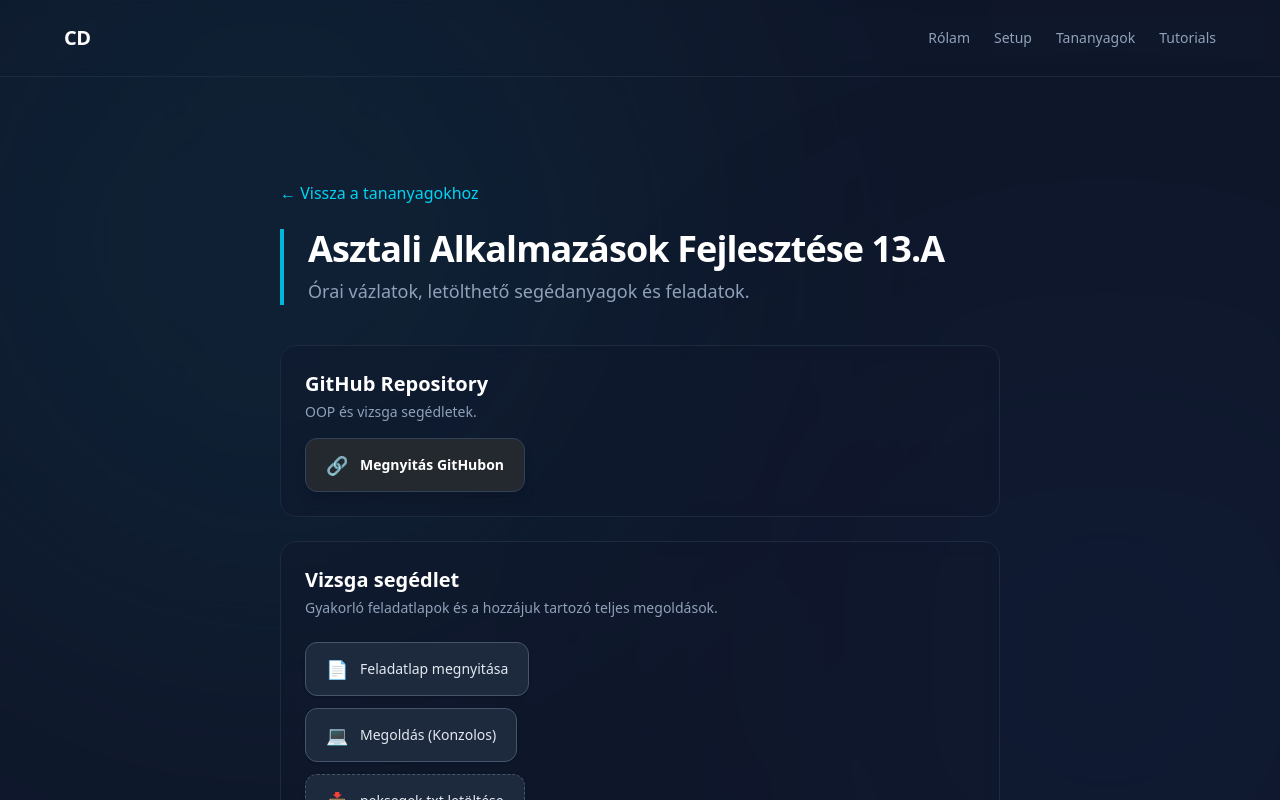
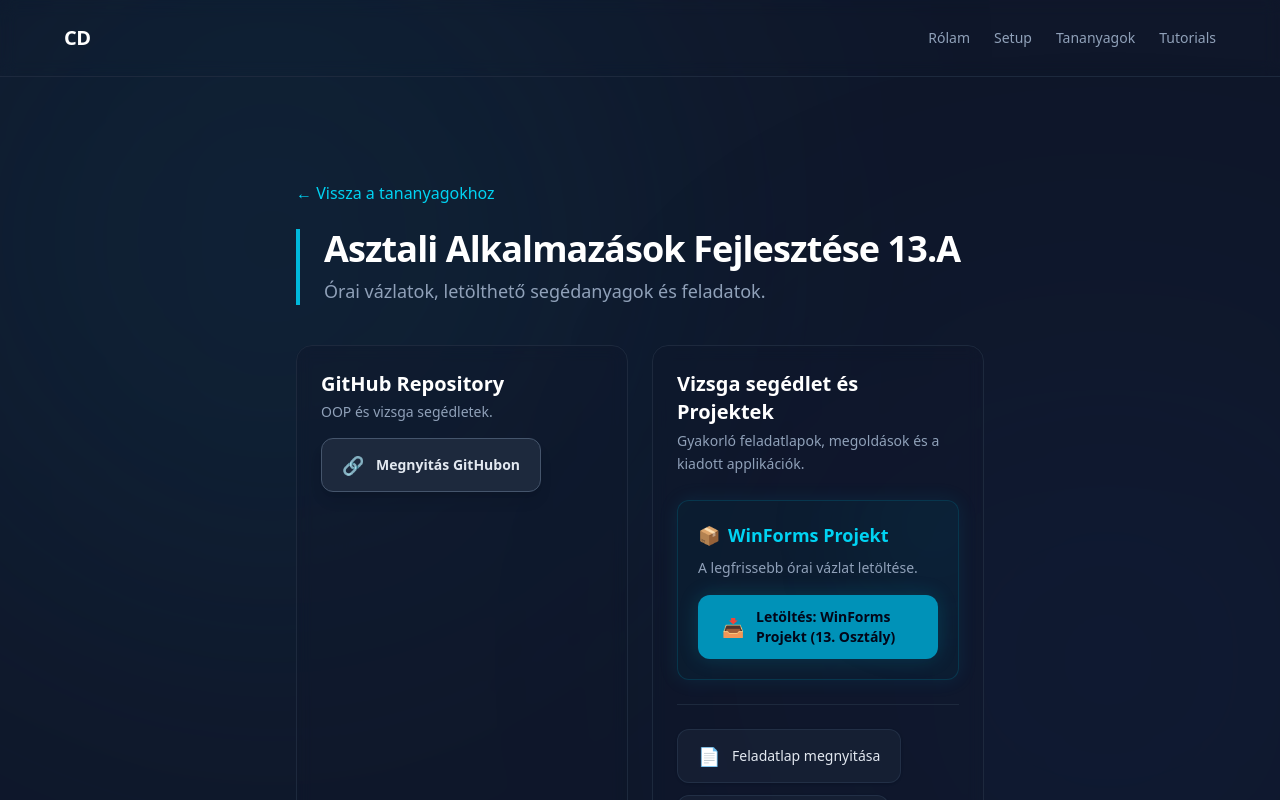
Before and after one commit to czegledi-david/czegledidavid.com_website, a Next.js app: page /classes/13a in a window 1280 px wide. Shown: the top 800 px of the page. Built offline with nearby package versions, Linux system fonts and the light colour scheme.

Commit message:
Add winforms with Github link

```diff
--- a/src/app/classes/13a/page.tsx
+++ b/src/app/classes/13a/page.tsx
@@ -1,13 +1,16 @@
 import Link from "next/link";
 
-export default function TizenharmadikA() {
+export default function TizenharmadikASegédletek() {
+  const winformsLink = "https://github.com/czegledi-david/13-osztaly-winforms-app/releases/latest";
+  const mainGithubLink = "https://github.com/czegledi-david/Asztali_alkalmazasok_fejlesztese_13evfolyam";
+
   return (
-    <div className="max-w-5xl mx-auto space-y-10 py-10">
+    <div className="max-w-5xl mx-auto space-y-10 py-10 px-4">
 
       <div className="space-y-6">
         <Link
           href="/classes"
-          className="text-cyan-400 hover:text-white transition-colors font-medium flex items-center gap-2"
+          className="text-cyan-400 hover:text-white transition-colors font-medium flex items-center gap-2 w-fit"
         >
           &larr; Vissza a tananyagokhoz
         </Link>
@@ -22,9 +25,9 @@
         </div>
       </div>
 
-      <div className="grid gap-6">
+      <div className="grid grid-cols-1 md:grid-cols-2 gap-6">
 
-        <div className="bg-slate-900/40 border border-slate-800 p-6 rounded-2xl backdrop-blur-sm hover:border-slate-700 transition-colors">
+        <div className="bg-slate-900/40 border border-slate-800 p-6 rounded-2xl backdrop-blur-sm hover:border-slate-700 transition-colors space-y-4">
           <div className="flex items-start justify-between mb-4">
             <div>
               <h2 className="text-xl font-bold text-white mb-1">GitHub Repository</h2>
@@ -33,10 +36,10 @@
           </div>
 
           <a
-            href="https://github.com/czegledi-david/Asztali_alkalmazasok_fejlesztese_13evfolyam"
+            href={mainGithubLink}
             target="_blank"
             rel="noopener noreferrer"
-            className="bg-[#24292f] hover:bg-[#2c333a] text-white border border-slate-700 px-5 py-3 rounded-xl text-sm transition-all flex items-center justify-center sm:justify-start gap-3 w-full sm:w-fit group shadow-lg"
+            className="bg-slate-800 hover:bg-slate-700 text-slate-200 border border-slate-600 px-5 py-3 rounded-xl text-sm transition-all flex items-center justify-center sm:justify-start gap-3 w-full sm:w-fit group shadow-lg"
           >
             <span className="text-lg group-hover:rotate-12 transition-transform">🔗</span>
             <span className="font-semibold">Megnyitás GitHubon</span>
@@ -44,38 +47,65 @@
         </div>
 
         <div className="bg-slate-900/40 border border-slate-800 p-6 rounded-2xl backdrop-blur-sm hover:border-slate-700 transition-colors">
-          <div className="flex items-start justify-between mb-4">
+          <div className="flex items-start justify-between mb-6">
             <div>
-              <h2 className="text-xl font-bold text-white mb-1">Vizsga segédlet</h2>
-              <p className="text-slate-400 text-sm">Gyakorló feladatlapok és a hozzájuk tartozó teljes megoldások.</p>
+              <h2 className="text-xl font-bold text-white mb-1">Vizsga segédlet és Projektek</h2>
+              <p className="text-slate-400 text-sm leading-relaxed">Gyakorló feladatlapok, megoldások és a kiadott applikációk.</p>
             </div>
           </div>
 
-          <div className="flex flex-col gap-3 mt-6">
+          <div className="mb-6 p-5 bg-cyan-950/20 border border-cyan-800/40 rounded-xl relative overflow-hidden shadow-[0_0_20px_rgba(6,182,212,0.1)]">
+            <div className="absolute -right-8 -top-8 w-28 h-28 bg-cyan-500/10 blur-3xl rounded-full"></div>
+
+            <div className="relative z-10 space-y-2">
+              <h3 className="text-cyan-400 font-bold mb-2 flex items-center gap-2 text-lg">
+                <span>📦</span>WinForms Projekt
+              </h3>
+              <p className="text-slate-400 text-sm max-w-2xl leading-relaxed">
+                A legfrissebb órai vázlat letöltése.
+              </p>
+
+              <div className="pt-2">
+                <a
+                  href={winformsLink}
+                  target="_blank"
+                  rel="noopener noreferrer"
+                  className="bg-cyan-600 hover:bg-cyan-500 text-slate-950 font-bold px-6 py-3 rounded-xl text-sm transition-all flex items-center justify-center sm:justify-start gap-3 shadow-[0_0_20px_rgba(6,182,212,0.2)] hover:shadow-[0_0_25px_rgba(6,182,212,0.4)] w-full sm:w-fit group"
+                >
+                  <span className="text-lg group-hover:-translate-y-0.5 transition-transform">📥</span>
+                  <span>Letöltés: WinForms Projekt (13. Osztály)</span>
+                </a>
+              </div>
+            </div>
+          </div>
+
+          <div className="h-px bg-slate-800 w-full mb-6"></div>
+
+          <div className="flex flex-col gap-3">
             <a
               href="/lessons/C_sharp_vizsga.pdf"
               target="_blank"
               rel="noopener noreferrer"
-              className="bg-slate-800 hover:bg-slate-700 text-slate-200 border border-slate-600 px-5 py-3 rounded-xl text-sm transition-all flex items-center justify-center sm:justify-start gap-3 shadow-sm w-full sm:w-fit group"
+              className="bg-slate-800/50 hover:bg-slate-700 text-slate-200 border border-slate-700/50 px-5 py-3 rounded-xl text-sm transition-all flex items-center justify-center sm:justify-start gap-3 shadow-sm w-full sm:w-fit group"
             >
-              <span className="text-lg group-hover:scale-110 transition-transform">📄</span>
+              <span className="text-lg group-hover:scale-105 transition-transform">📄</span>
               <span>Feladatlap megnyitása</span>
             </a>
 
             <Link
               href="/classes/13a/solution13a"
-              className="bg-slate-800 hover:bg-slate-700 text-slate-200 border border-slate-600 px-5 py-3 rounded-xl text-sm transition-all flex items-center justify-center sm:justify-start gap-3 shadow-sm w-full sm:w-fit group"
+              className="bg-slate-800/50 hover:bg-slate-700 text-slate-200 border border-slate-700/50 px-5 py-3 rounded-xl text-sm transition-all flex items-center justify-center sm:justify-start gap-3 shadow-sm w-full sm:w-fit group"
             >
-              <span className="text-lg group-hover:scale-110 transition-transform">💻</span>
+              <span className="text-lg group-hover:scale-105 transition-transform">💻</span>
               <span>Megoldás (Konzolos)</span>
             </Link>
 
             <a
               href="/sources/pekseg.txt"
               download="pekseg.txt"
-              className="bg-slate-800 hover:bg-slate-700 text-slate-200 border border-slate-600 px-5 py-3 rounded-xl text-sm transition-all flex items-center justify-center sm:justify-start gap-3 shadow-sm w-full sm:w-fit group border-dashed"
+              className="bg-slate-800/50 hover:bg-slate-700 text-slate-200 border border-slate-700/50 border-dashed px-5 py-3 rounded-xl text-sm transition-all flex items-center justify-center sm:justify-start gap-3 shadow-sm w-full sm:w-fit group"
             >
-              <span className="text-lg group-hover:scale-110 transition-transform">📥</span>
+              <span className="text-lg group-hover:scale-105 transition-transform">📥</span>
               <span>peksegek.txt letöltése</span>
             </a>
           </div>
```
